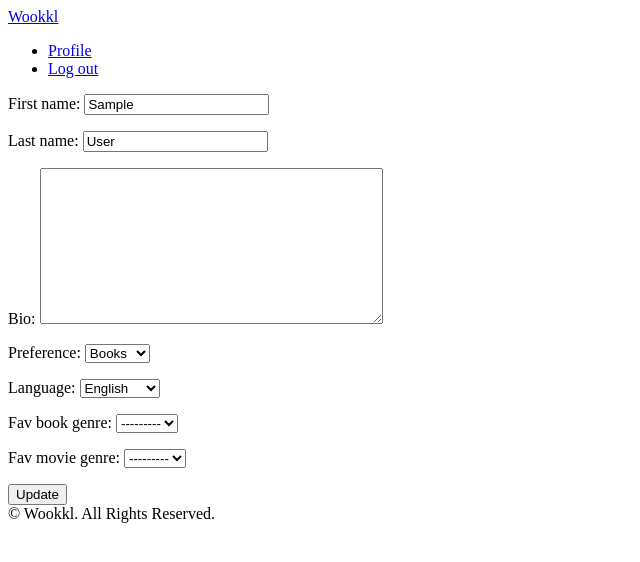
After one commit to wookkl/review_app, a Django app: page /users/update-profile in a window 1280 px wide. The commit adds this page. Shown: the top 562 px of the page, without its empty margins (0-640 px from the left). Run offline with Django 3.2, Linux system fonts and the light colour scheme; the visitor is signed in with stand-in values (Sample User, id 1); data that the repository does not hold is empty.

Commit message:
update user

```diff
--- /dev/null
+++ b/templates/users/update-profile.html
@@ -0,0 +1,13 @@
+{% extends "base.html" %}
+
+{% block page_title %}
+    Update Profile
+{% endblock page_title %}
+
+{% block content %}
+    <form method="POST" action="{% url 'users:update' %}">
+        {% csrf_token %}
+        {{form.as_p}}
+        <input type="submit" value="Update"/>
+    </form>
+{% endblock content %}
--- a/users/urls.py
+++ b/users/urls.py
@@ -6,4 +6,5 @@ app_name = "users"
 
 urlpatterns = [
     path("<int:pk>/", user_views.UserProfileView.as_view(), name="profile"),
+    path("update-profile", user_views.UpdateUserView.as_view(), name="update"),
 ]
--- a/users/views.py
+++ b/users/views.py
@@ -5,6 +5,7 @@ from django.urls import reverse_lazy
 from django.views import View
 from django.views.generic import FormView
 from django.views.generic import DetailView
+from django.views.generic import UpdateView
 from django.contrib.auth import login
 from django.contrib.auth import logout
 from django.contrib.auth import authenticate
@@ -68,3 +69,23 @@ class UserProfileView(DetailView):
     model = user_models.User
 
     context_object_name = "user_obj"
+
+
+class UpdateUserView(UpdateView):
+
+    """ Update User View Definition """
+
+    model = user_models.User
+    template_name = "users/update-profile.html"
+    fields = (
+        "first_name",
+        "last_name",
+        "bio",
+        "preference",
+        "language",
+        "fav_book_genre",
+        "fav_movie_genre",
+    )
+
+    def get_object(self, queryset=None):
+        return self.request.user
```
Also changed, not shown: templates/users/user_detail.html (+9 -4 lines).
